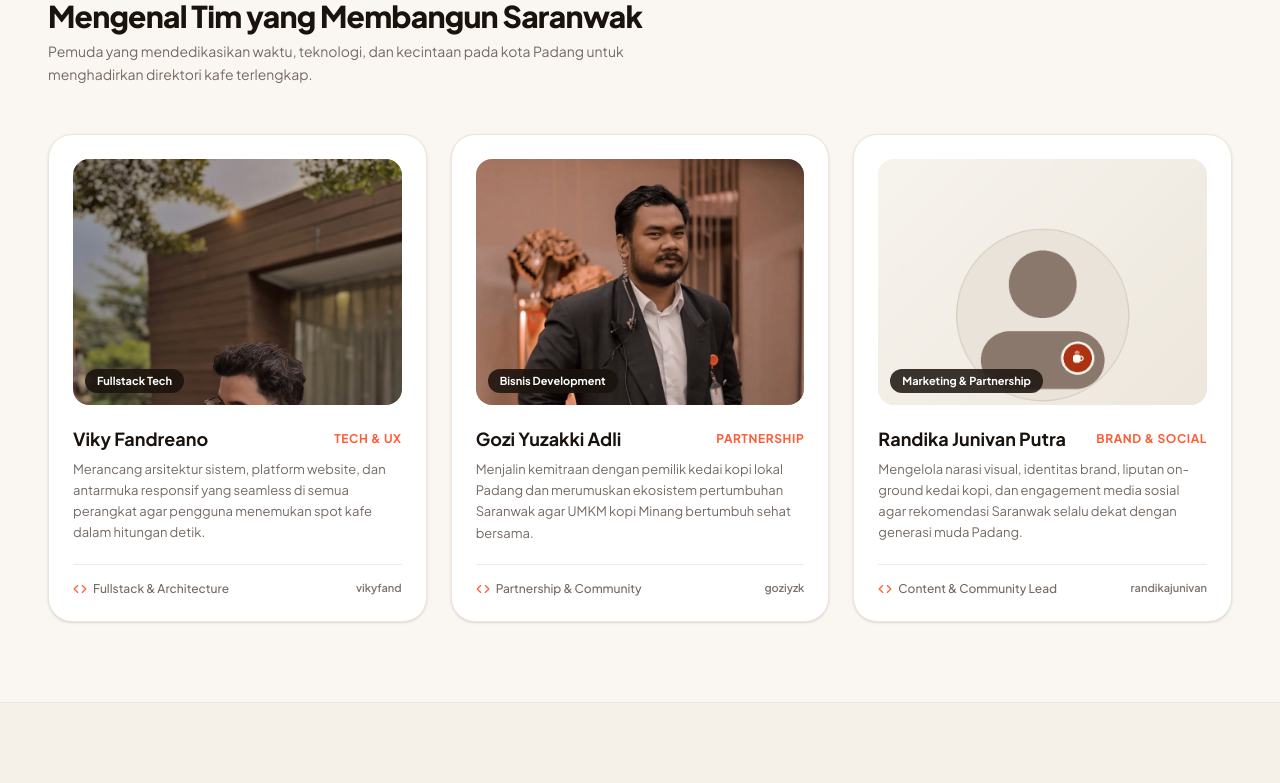
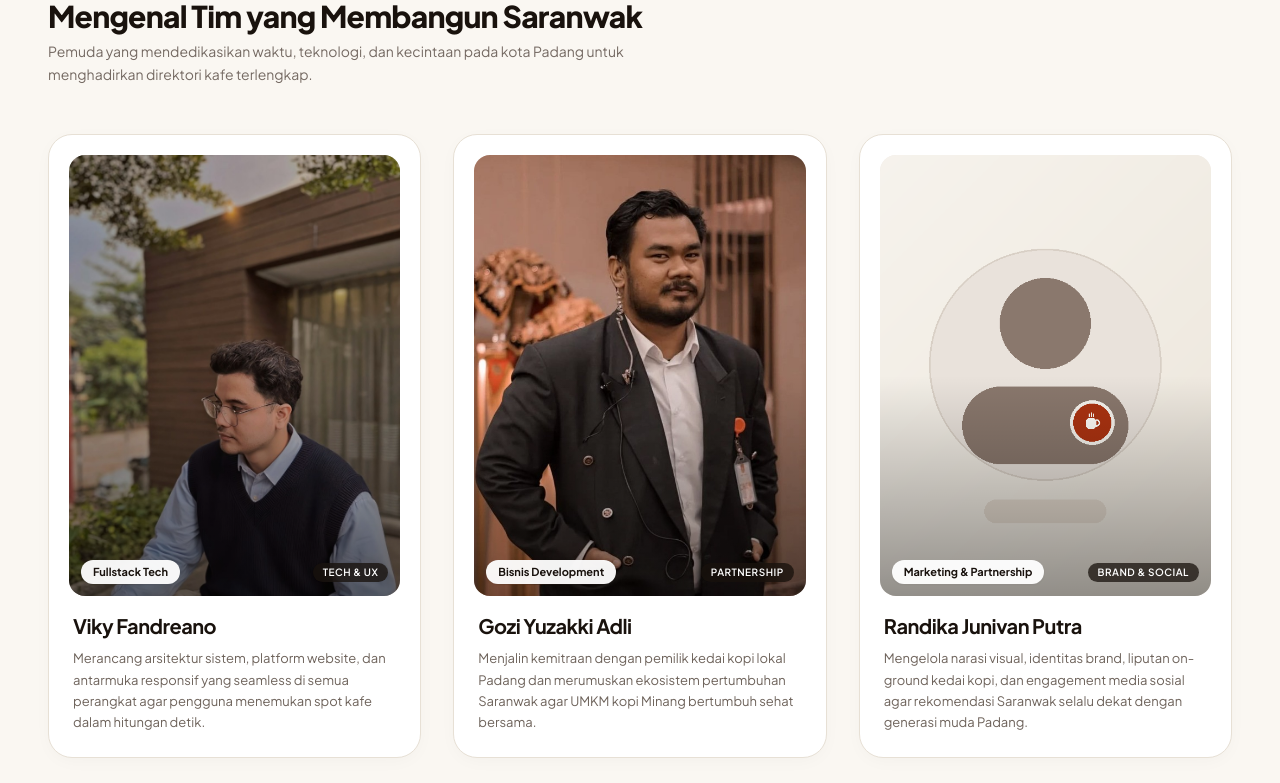
Before and after one commit to awakgroup/saranwak-web, a Next.js app: page /about in a window 1280 px wide. Shown: the part 2460-3243 px from the top of the page. Built offline with nearby package versions, Linux system fonts and the light colour scheme.

Commit message:
style(about): redesign founder cards with elegant portrait aspect-ratio and remove social media section

```diff
--- a/app/about/page.tsx
+++ b/app/about/page.tsx
@@ -10,7 +10,6 @@ import {
     CheckCircle2,
     Laptop,
     Users,
-    Code,
     Handshake,
     Megaphone,
     ShieldCheck,
@@ -74,8 +73,6 @@ const TEAM_MEMBERS = [
         name: "Viky Fandreano",
         role: "Fullstack Tech",
         badge: "Tech & UX",
-        skill: "Fullstack & Architecture",
-        handle: "vikyfand",
         desc: "Merancang arsitektur sistem, platform website, dan antarmuka responsif yang seamless di semua perangkat agar pengguna menemukan spot kafe dalam hitungan detik.",
         image: "/images/founders/viky-fandreano.jpg",
     },
@@ -83,8 +80,6 @@ const TEAM_MEMBERS = [
         name: "Gozi Yuzakki Adli",
         role: "Bisnis Development",
         badge: "Partnership",
-        skill: "Partnership & Community",
-        handle: "goziyzk",
         desc: "Menjalin kemitraan dengan pemilik kedai kopi lokal Padang dan merumuskan ekosistem pertumbuhan Saranwak agar UMKM kopi Minang bertumbuh sehat bersama.",
         image: "/images/founders/gozi-yuzakki-adli.jpg",
     },
@@ -92,8 +87,6 @@ const TEAM_MEMBERS = [
         name: "Randika Junivan Putra",
         role: "Marketing & Partnership",
         badge: "Brand & Social",
-        skill: "Content & Community Lead",
-        handle: "randikajunivan",
         desc: "Mengelola narasi visual, identitas brand, liputan on-ground kedai kopi, dan engagement media sosial agar rekomendasi Saranwak selalu dekat dengan generasi muda Padang.",
         image: "/images/founder-placeholder.png",
     },
@@ -103,18 +96,21 @@ const MOBILE_FOUNDERS = [
     {
         name: "Viky Fandreano",
         role: "Fullstack Tech",
+        badge: "Tech & UX",
         desc: "Merancang arsitektur sistem, platform website, dan antarmuka responsif yang seamless di semua perangkat.",
         image: "/images/founders/viky-fandreano.jpg",
     },
     {
         name: "Gozi Yuzakki Adli",
         role: "Bisnis Development",
+        badge: "Partnership",
         desc: "Menjalin kemitraan dengan pemilik kedai kopi lokal Padang dan merumuskan ekosistem pertumbuhan Saranwak.",
         image: "/images/founders/gozi-yuzakki-adli.jpg",
     },
     {
         name: "Randika Junivan Putra",
         role: "Marketing & Partnership",
+        badge: "Brand & Social",
         desc: "Mengelola narasi visual, identitas brand, liputan on-ground kedai kopi, dan engagement skena kopi muda Padang.",
         image: "/images/founder-placeholder.png",
     },
@@ -272,40 +268,31 @@ export default function AboutPage() {
                     <p className="text-[12px] text-[#4e4540] mb-4">
                         Anak muda Minang yang memadukan kecintaan pada kopi, teknologi, dan eksplorasi sudut kota.
                     </p>
-                    <div className="grid grid-cols-2 gap-3">
-                        {MOBILE_FOUNDERS.map((founder, index) => {
-                            const isThird = index === 2;
-                            return (
+                    <div className="flex gap-3.5 overflow-x-auto snap-x snap-mandatory pb-2 -mx-5 px-5 scrollbar-none">
+                        {MOBILE_FOUNDERS.map((founder) => (
                             <div
                                 key={founder.name}
-                                    className={`bg-white p-3 rounded-2xl border border-[#e4e2de]/40 shadow-xs ${
-                                        isThird
-                                            ? "col-span-2 flex flex-row items-center gap-3.5"
-                                            : "flex flex-col"
-                                    }`}
+                                className="w-[230px] shrink-0 snap-start flex flex-col justify-between bg-white p-3 rounded-2xl border border-[#E7E0D5] shadow-xs"
                             >
-                                    <div
-                                        className={`relative rounded-xl overflow-hidden bg-[#efeeea] shrink-0 ${
-                                            isThird
-                                                ? "w-24 h-24 aspect-square"
-                                                : "w-full aspect-square mb-2.5"
-                                        }`}
-                                    >
+                                <div>
+                                    <div className="relative aspect-[3/4] w-full overflow-hidden rounded-xl bg-[#F4EFEB] mb-3">
                                         <Image
                                             src={founder.image}
                                             alt={founder.name}
                                             fill
-                                            className="object-cover"
+                                            className="object-cover object-top"
                                         />
+                                        <div className="absolute inset-0 bg-gradient-to-t from-black/55 via-transparent to-transparent opacity-70" />
+                                        <span className="absolute bottom-2.5 left-2.5 rounded-full bg-white/95 px-2.5 py-0.5 text-[10px] font-bold text-[#19120D] backdrop-blur-md">
+                                            {founder.role}
+                                        </span>
                                     </div>
-                                    <div className={isThird ? "min-w-0 flex-1" : ""}>
-                                        <h3 className="text-[13px] text-[#0d0401] font-bold truncate">{founder.name}</h3>
-                                        <p className="text-[11px] text-[#ac3311] font-semibold truncate">{founder.role}</p>
-                                        <p className="text-[11px] text-[#4e4540] mt-0.5 line-clamp-2 leading-snug">{founder.desc}</p>
+                                    <h3 className="text-[14px] text-[#0d0401] font-bold tracking-tight">{founder.name}</h3>
+                                    <p className="text-[11px] text-[#ac3311] font-semibold mt-0.5">{founder.badge}</p>
+                                    <p className="text-[11px] text-[#5c524b] mt-1.5 line-clamp-3 leading-relaxed">{founder.desc}</p>
                                 </div>
                             </div>
-                            );
-                        })}
+                        ))}
                     </div>
                 </section>
 
@@ -696,45 +683,39 @@ export default function AboutPage() {
                         </p>
                     </div>
 
-                    <div className="grid grid-cols-1 gap-4 sm:gap-6 md:grid-cols-3">
+                    <div className="grid grid-cols-1 gap-6 sm:gap-8 md:grid-cols-3">
                         {TEAM_MEMBERS.map((member) => (
                             <div
                                 key={member.name}
-                                className="group flex flex-col justify-between rounded-2xl sm:rounded-3xl border border-[#EBE5DC] bg-white p-4 shadow-sm transition-all hover:border-[#FF5C35]/50 hover:shadow-md sm:p-6"
+                                className="group flex flex-col justify-between rounded-3xl border border-[#E7E0D5] bg-white p-4 shadow-[0_4px_20px_-4px_rgba(25,18,13,0.04)] transition-all duration-300 hover:-translate-y-1 hover:border-[#FF5C35]/40 hover:shadow-[0_16px_36px_-8px_rgba(25,18,13,0.1)] sm:p-5"
                             >
                                 <div>
-                                    <div className="relative mb-3.5 aspect-[4/3] w-full overflow-hidden rounded-xl sm:mb-5 sm:rounded-2xl bg-[#F5F0E8]">
+                                    <div className="relative mb-4 aspect-[3/4] w-full overflow-hidden rounded-2xl bg-[#F4EFEB]">
                                         <Image
                                             src={member.image}
                                             alt={member.name}
                                             fill
                                             sizes="(max-width: 768px) 100vw, 33vw"
-                                            className="object-cover object-top transition-transform duration-500 group-hover:scale-105"
+                                            className="object-cover object-top transition-transform duration-700 ease-out group-hover:scale-105"
                                         />
-                                        <span className="absolute bottom-2.5 left-2.5 sm:bottom-3 sm:left-3 rounded-full bg-[#1B120C]/85 px-2.5 py-0.5 sm:px-3 sm:py-1 text-[10px] sm:text-[11px] font-bold text-white backdrop-blur-md">
+                                        <div className="absolute inset-0 bg-gradient-to-t from-black/60 via-transparent to-transparent opacity-65 transition-opacity duration-300 group-hover:opacity-45" />
+                                        <div className="absolute bottom-3 left-3 right-3 flex items-center justify-between">
+                                            <span className="rounded-full bg-white/95 px-3 py-1 text-[11px] font-bold text-[#19120D] shadow-xs backdrop-blur-md">
                                                 {member.role}
                                             </span>
-                                    </div>
-                                    <div className="mb-1 flex items-center justify-between sm:mb-1.5">
-                                        <h3 className="font-sans text-base font-bold text-[#19120D] sm:text-lg">
-                                            {member.name}
-                                        </h3>
-                                        <span className="text-xs font-bold uppercase tracking-wider text-[#FF5C35]">
+                                            <span className="rounded-full bg-[#19120D]/75 px-2.5 py-0.5 text-[10px] font-semibold uppercase tracking-wider text-white backdrop-blur-md">
                                                 {member.badge}
                                             </span>
                                         </div>
-                                    <p className="text-xs leading-relaxed text-[#756A63] sm:text-[13px]">
+                                    </div>
+                                    <div className="px-1 pb-1">
+                                        <h3 className="font-sans text-lg font-bold tracking-tight text-[#19120D] sm:text-xl">
+                                            {member.name}
+                                        </h3>
+                                        <p className="mt-2 text-xs leading-relaxed text-[#6E635B] sm:text-[13px]">
                                             {member.desc}
                                         </p>
                                     </div>
-                                <div className="mt-4 flex items-center justify-between border-t border-[#F0EAE1] pt-3 text-xs font-medium text-[#756A63] sm:mt-5 sm:pt-4">
-                                    <span className="flex items-center gap-1.5">
-                                        <Code className="h-3.5 w-3.5 text-[#FF5C35]" />
-                                        <span>{member.skill}</span>
-                                    </span>
-                                    <span className="text-[11px] font-semibold text-[#80756F]">
-                                        {member.handle}
-                                    </span>
                                 </div>
                             </div>
                         ))}
```
Lines whose indentation alone changed are shown as unchanged.
